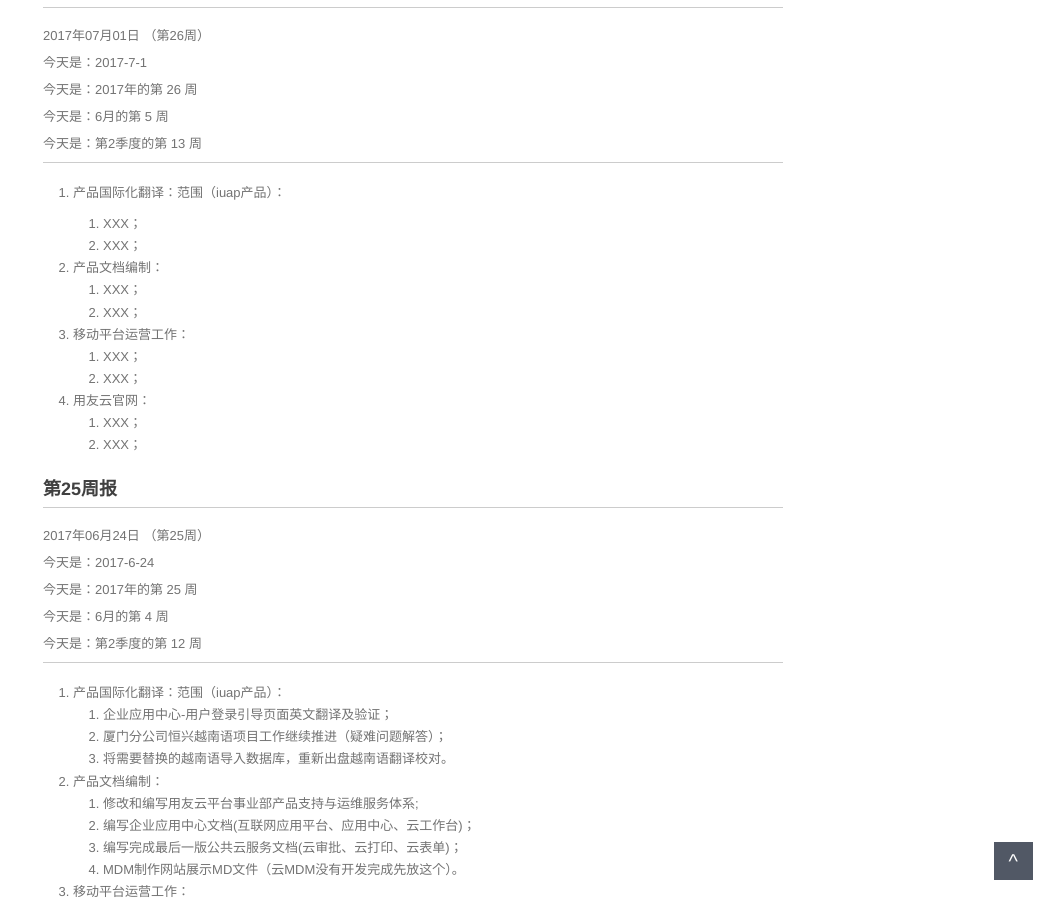
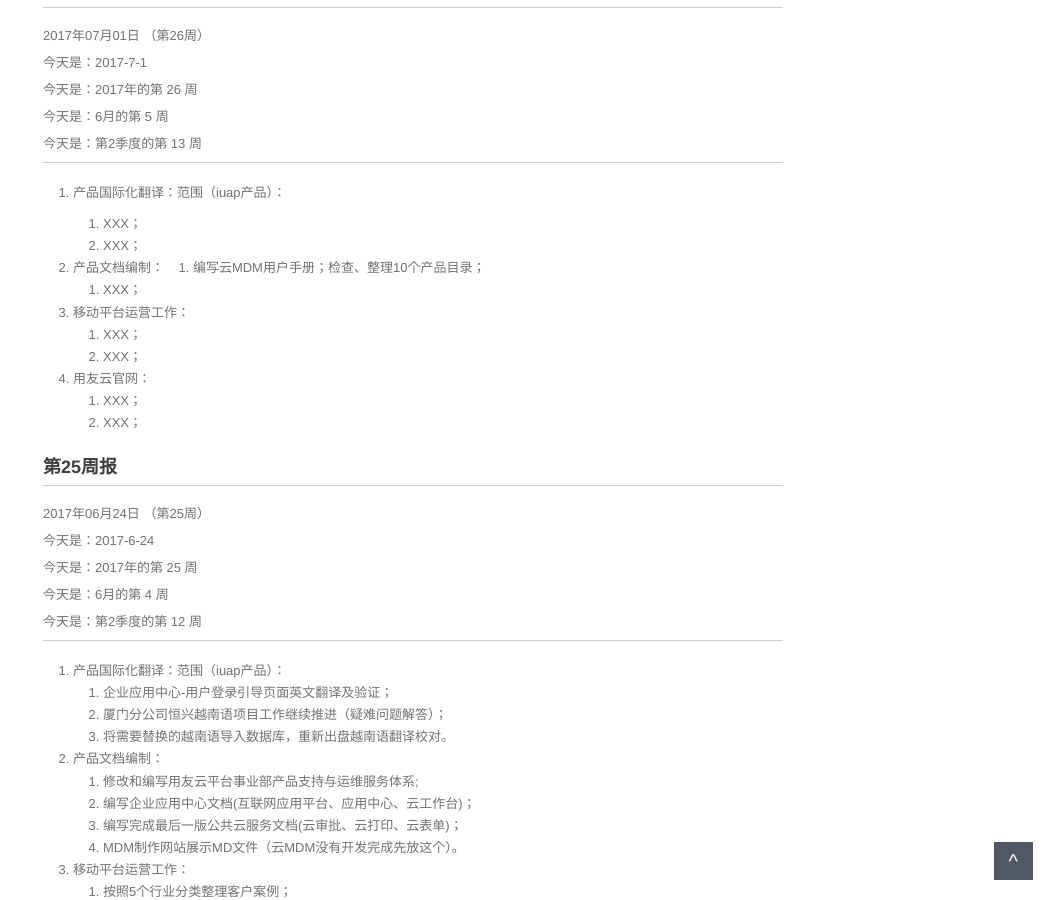
Before and after one commit to walllFlower/blog, a Jekyll site: the page built from _posts/2017-06-22-day_report_cxz.md, in a window 1280 px wide and 900 px high, scrolled down 354 px. Shown: the whole window, without its empty margins (227-1280 px from the left). Built offline with Jekyll 4.4.1, drawn with Linux system fonts in a browser that asks for light colours; comment, search, counter and statistics services are not loaded.

Commit message:
Update 2017-06-22-day_report_cxz.md

```diff
--- a/_posts/2017-06-22-day_report_cxz.md
+++ b/_posts/2017-06-22-day_report_cxz.md
@@ -28,7 +28,7 @@ categories: 日报 第25周
     1. XXX；
     2. XXX；
 2. 产品文档编制：
-    1. XXX；
+    1. 编写云MDM用户手册；检查、整理10个产品目录；
     2. XXX；
 3. 移动平台运营工作：
     1. XXX；
```
